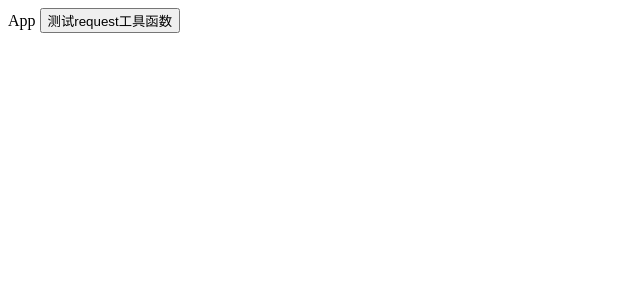
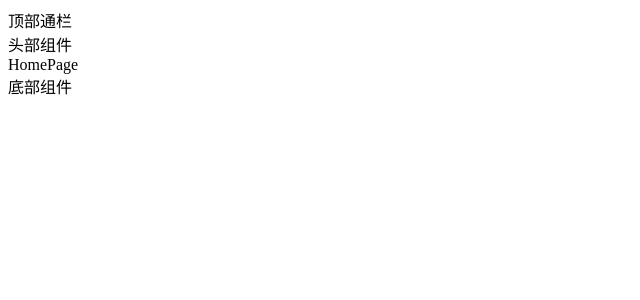
Before and after one commit to zhang-zmj/eribbit-client-pc, a Vue app: page /#/ in a window 1280 px wide. Before the commit this address had no page. Shown: the top 300 px of the page, without its empty margins (0-640 px from the left). Built offline with nearby package versions, Linux system fonts and the light colour scheme.

Commit message:
01-首页-路由与组件

```diff
--- a/src/App.vue
+++ b/src/App.vue
@@ -1,24 +1,5 @@
 <template>
-  <!-- vue2.0需要分元素，Vue3.0可以是代码片段 Fragment -->
-  <div class="container">
-    App
-    <button @click="fn">测试request工具函数</button>
-  </div>
+  <!--router-view：用于渲染匹配到的组件。 -->
+  <!-- 一级路由 -->
+  <router-view></router-view>
 </template>
-
-<script>
-import request from '@/utils/request'
-export default {
-  name: 'App',
-  setup() {
-    const fn = () => {
-      console.log('获取的是多少？？-------------')
-      // 测试网络请求
-      request('/member/profile', 'post', { a: 10 })
-    }
-    return {
-      fn
-    }
-  }
-}
-</script>
--- a/src/router/index.js
+++ b/src/router/index.js
@@ -1,7 +1,19 @@
 import { createRouter, createWebHashHistory } from 'vue-router'
 
+const MainLayout = () => import('@/views/MainLayout')
+const Home = () => import('@/views/home')
+
 // 路由规则
-const routes = []
+const routes = [
+  // 一级路由布局容器
+  {
+    path: '/',
+    component: MainLayout,
+    children: [
+      { path: '/', component: Home }
+    ]
+  }
+]
 
 // vue2.0 new VueRouter({}) 创建路由实例
 // Vue3.0 createRouter({}) 创建路由实例
--- /dev/null
+++ b/src/views/MainLayout.vue
@@ -0,0 +1,21 @@
+<template>
+  <!-- 1、顶部通栏 -->
+  <nav>顶部通栏</nav>
+  <!-- 2、头部组件 -->
+  <header>头部组件</header>
+  <!-- 3、内容容器 -->
+  <div class="main">
+    <!-- 二级路由 -->
+    <router-view></router-view>
+  </div>
+  <!-- 4、底部组件   -->
+  <footer>底部组件</footer>
+</template>
+
+<script>
+export default {
+  name: 'MainLayout'
+}
+</script>
+
+<style lang="less" scoped></style>
--- /dev/null
+++ b/src/views/home/index.vue
@@ -0,0 +1,11 @@
+<template>
+  <div class="container">HomePage</div>
+</template>
+
+<script>
+export default {
+  name: 'HomePage'
+}
+</script>
+
+<style lang="less" scoped></style>
--- a/src/views/layout.vue
+++ /dev/null
@@ -1,3 +0,0 @@
-<template>
-  <div>App</div>
-</template>
```
